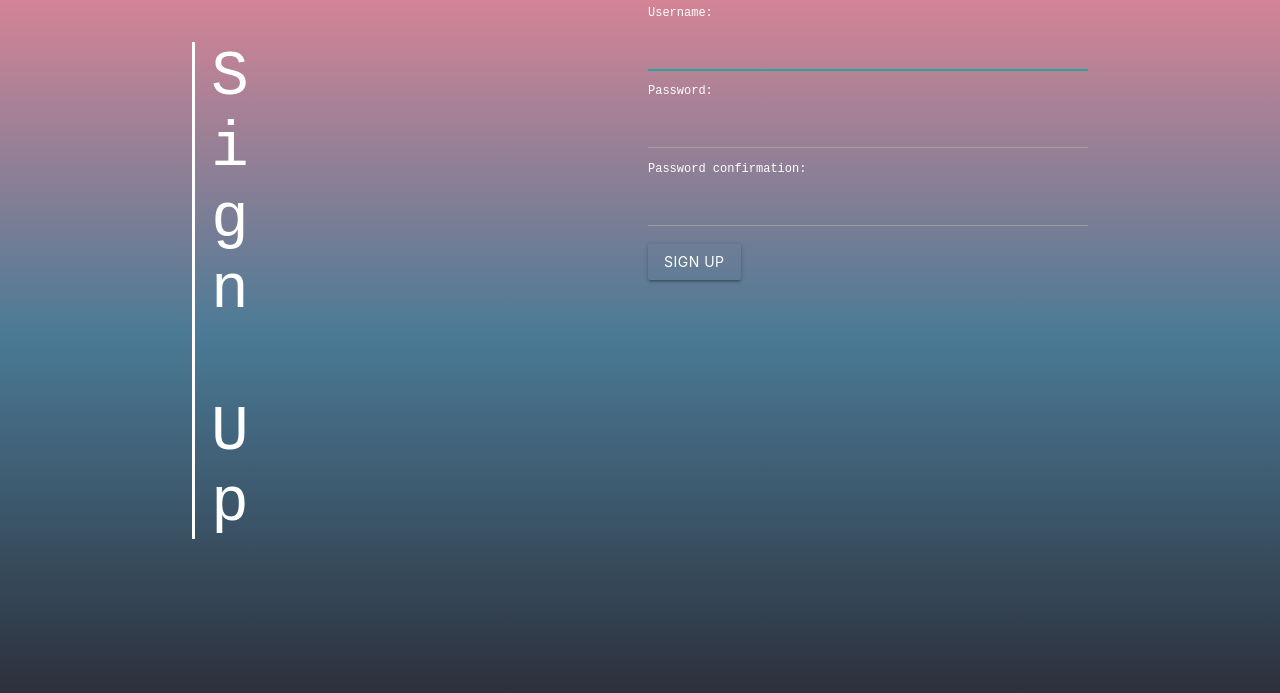
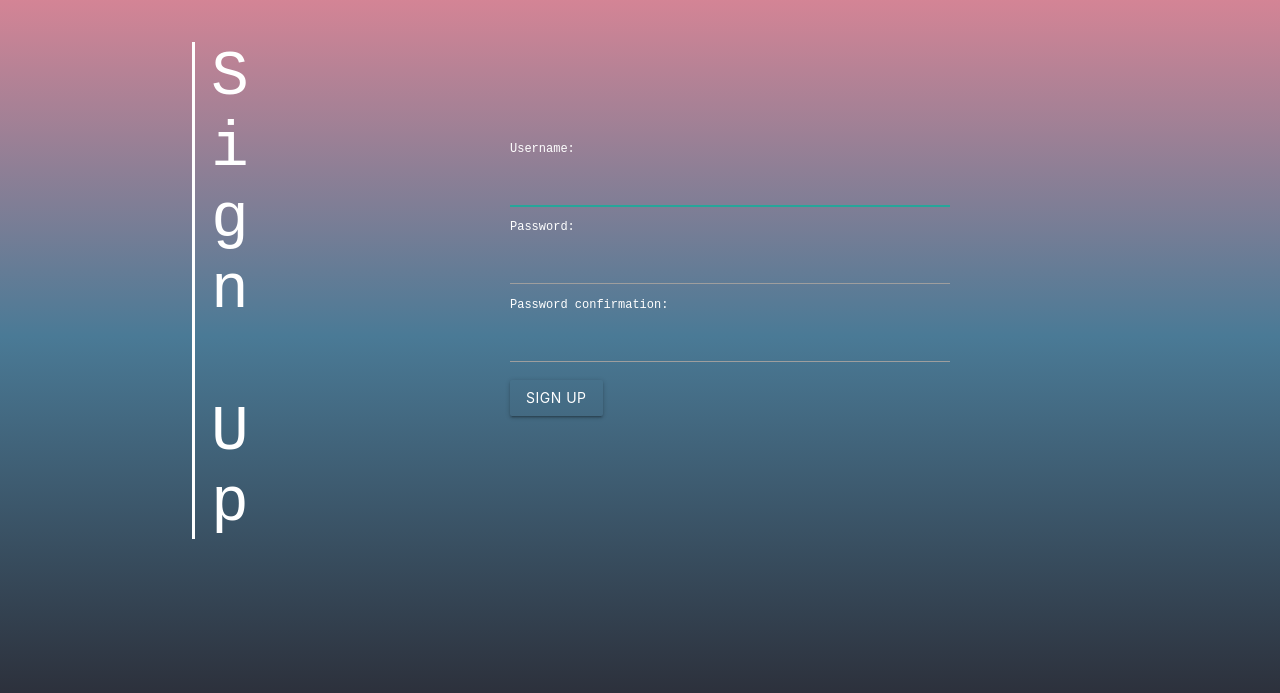
Before and after one commit to CSimoneCode/Project-Wayfarer, a Django app: page /registration/signup/ in a window 1280 px wide. Shown: the part 64-757 px from the top of the page. Run offline with Django 3.2, Linux system fonts and the light colour scheme.

Commit message:
Sign Up Form Cont Position

```diff
--- a/main_app/templates/registration/signup.html
+++ b/main_app/templates/registration/signup.html
@@ -10,9 +10,11 @@
 <p class="red-text">{{ error_message }}</p>
 {% endif %}
 
-<form method="post" action="{% url 'signup' %}">
-  {% csrf_token %}
-  {{ form.as_p }}
-  <input type="submit" class="btn" value="Sign Up">
-</form>
+<div class="form-cont">
+  <form method="post" action="{% url 'signup' %}">
+    {% csrf_token %}
+    {{ form.as_p }}
+    <input type="submit" class="btn" value="Sign Up">
+  </form>
+</div>
 {% endblock %}
```
